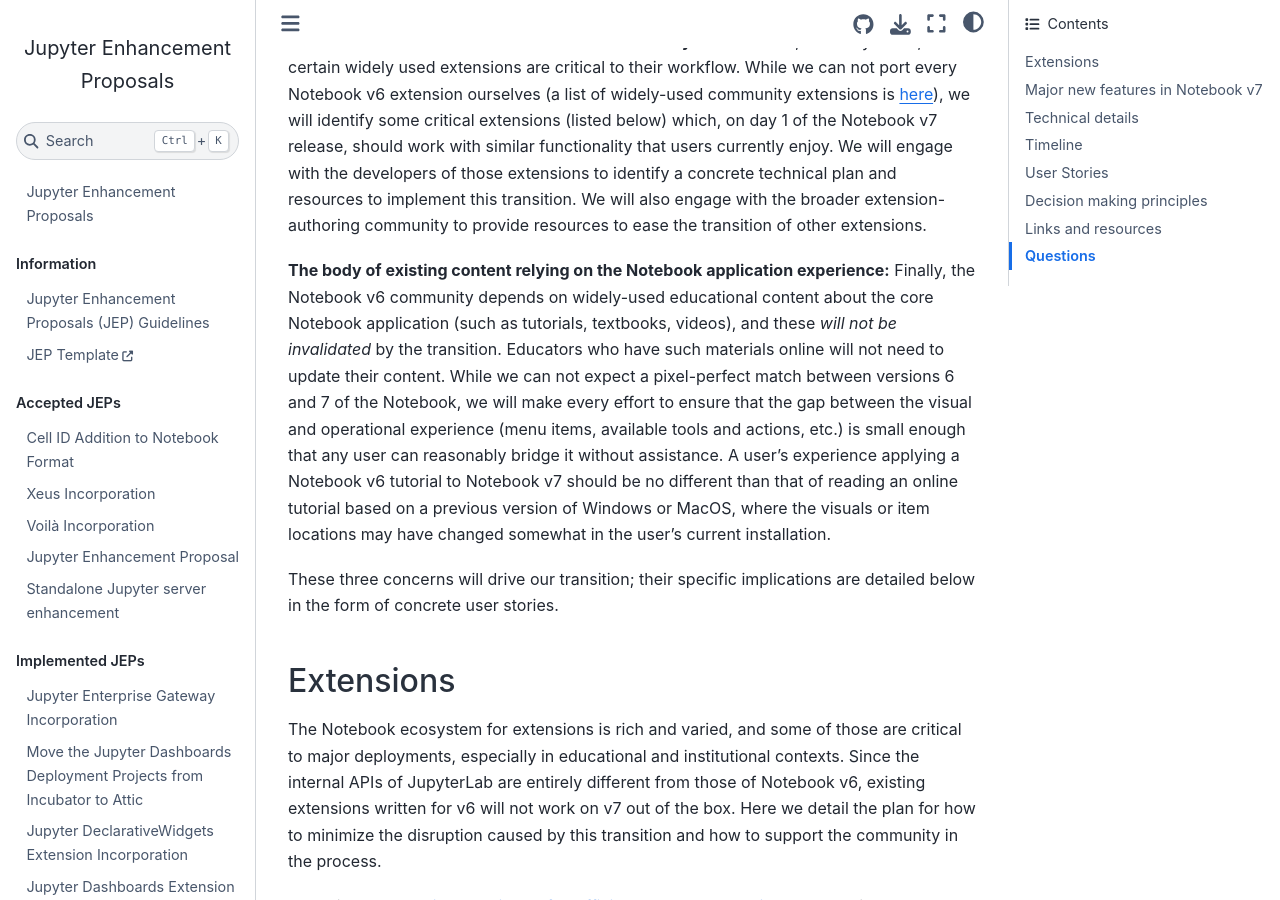
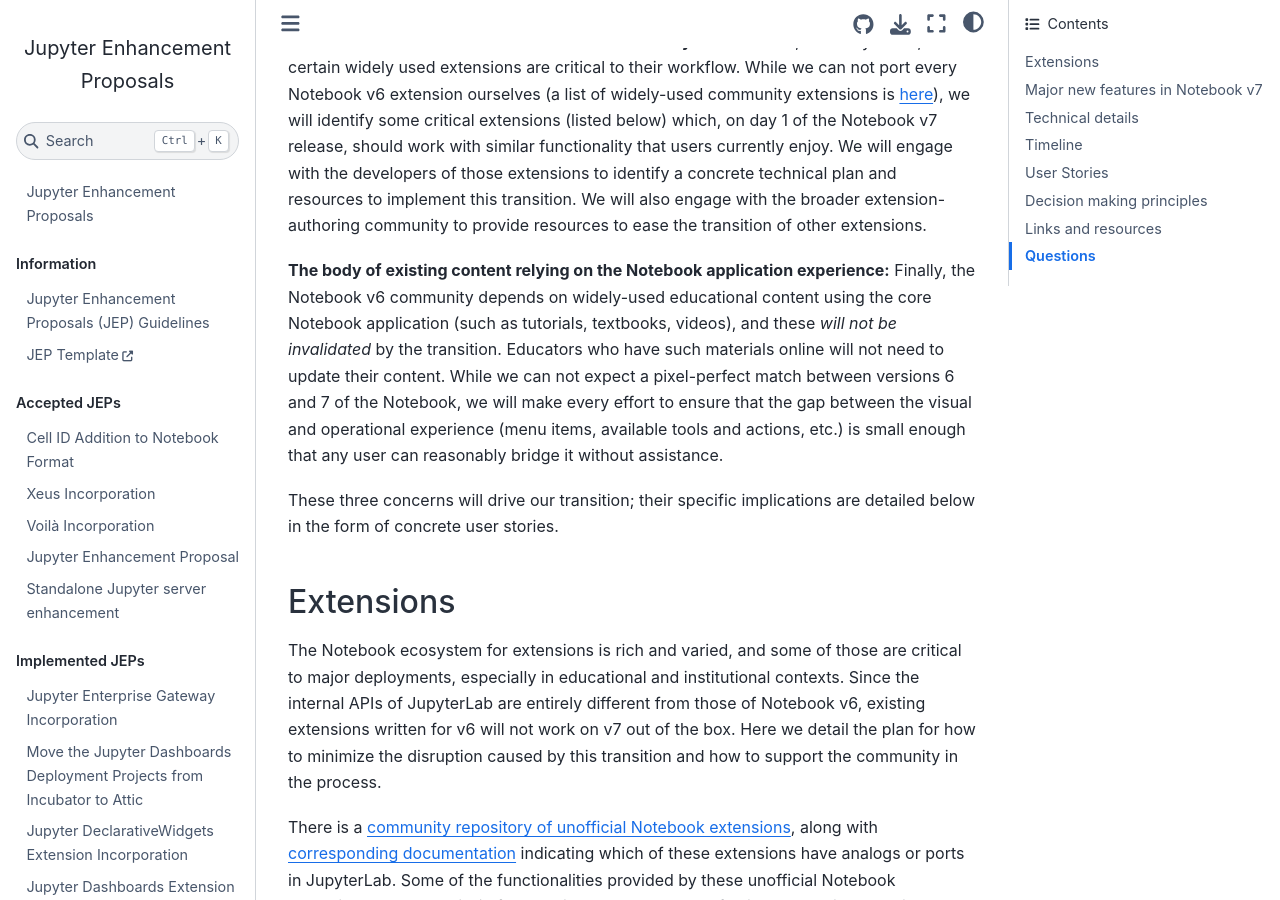
Before and after one commit to jupyter/enhancement-proposals, a Jupyter Book: the page built from NN-notebook-v7/notebook-v7.md, in a window 1280 px wide and 900 px high, scrolled down 814 px. Built offline with Jupyter Book 1.0.4 settings and Sphinx 7.4.7 and the Sphinx Book theme 1.1.4, drawn with Linux system fonts in a browser that asks for light colours.

Commit message:
Clarify language about transition
Co-authored-by: Brian E. Granger <ellisonbg@gmail.com>

```diff
--- a/NN-notebook-v7/notebook-v7.md
+++ b/NN-notebook-v7/notebook-v7.md
@@ -19,7 +19,7 @@
 
 **Extensions critical to the Notebook user community:** Furthermore, for many users, certain widely used extensions are critical to their workflow. While we can not port every Notebook v6 extension ourselves (a list of widely-used community extensions is [here](https://github.com/ipython-contrib/jupyter_contrib_nbextensions)), we will identify some critical extensions (listed below) which, on day 1 of the Notebook v7 release, should work with similar functionality that users currently enjoy. We will engage with the developers of those extensions to identify a concrete technical plan and resources to implement this transition. We will also engage with the broader extension-authoring community to provide resources to ease the transition of other extensions.
 
-**The body of existing content relying on the Notebook application experience:** Finally, the Notebook v6 community depends on widely-used educational content about the core Notebook application (such as tutorials, textbooks, videos), and these _will not be invalidated_ by the transition. Educators who have such materials online will not need to update their content. While we can not expect a pixel-perfect match between versions 6 and 7 of the Notebook, we will make every effort to ensure that the gap between the visual and operational experience (menu items, available tools and actions, etc.) is small enough that any user can reasonably bridge it without assistance. A user's experience applying a Notebook v6 tutorial to Notebook v7 should be no different than that of reading an online tutorial based on a previous version of Windows or MacOS, where the visuals or item locations may have changed somewhat in the user's current installation.
+**The body of existing content relying on the Notebook application experience:** Finally, the Notebook v6 community depends on widely-used educational content using the core Notebook application (such as tutorials, textbooks, videos), and these _will not be invalidated_ by the transition. Educators who have such materials online will not need to update their content. While we can not expect a pixel-perfect match between versions 6 and 7 of the Notebook, we will make every effort to ensure that the gap between the visual and operational experience (menu items, available tools and actions, etc.) is small enough that any user can reasonably bridge it without assistance.
 
 These three concerns will drive our transition; their specific implications are detailed below in the form of concrete user stories.
 
```
